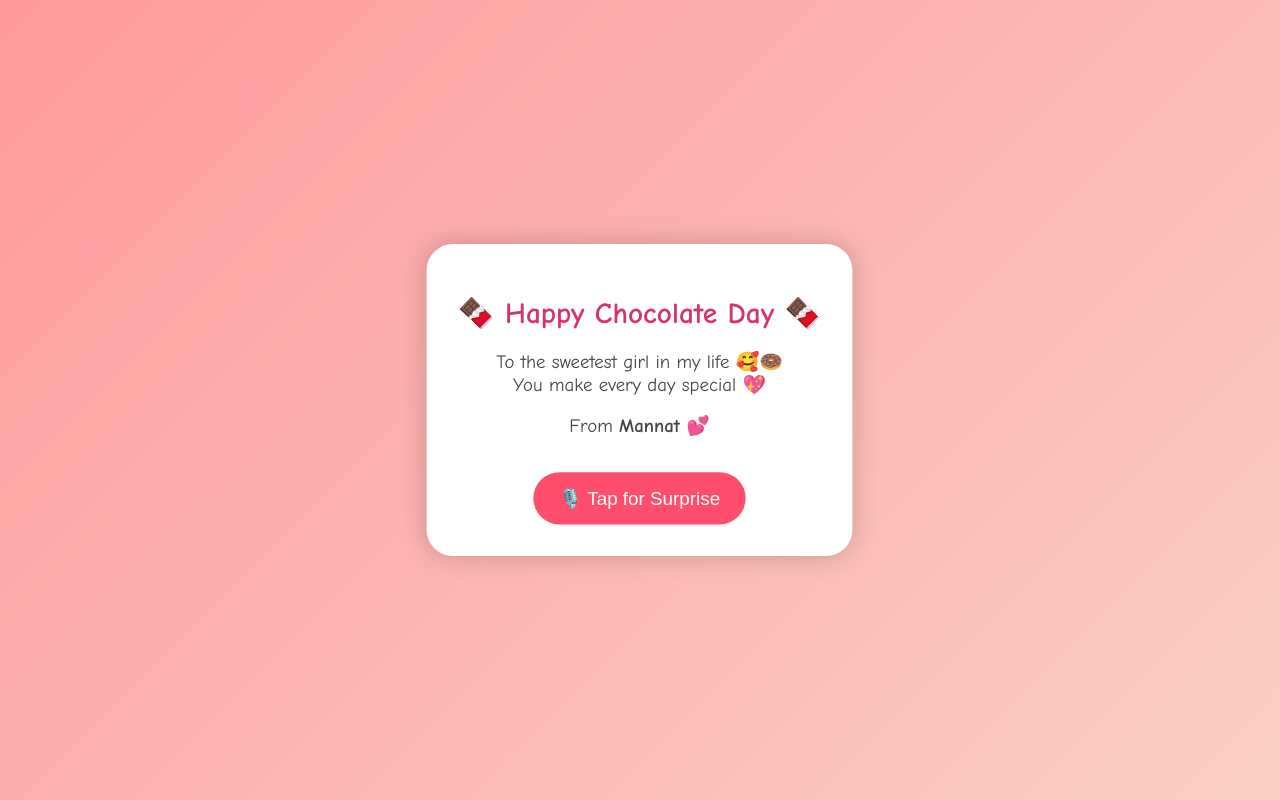
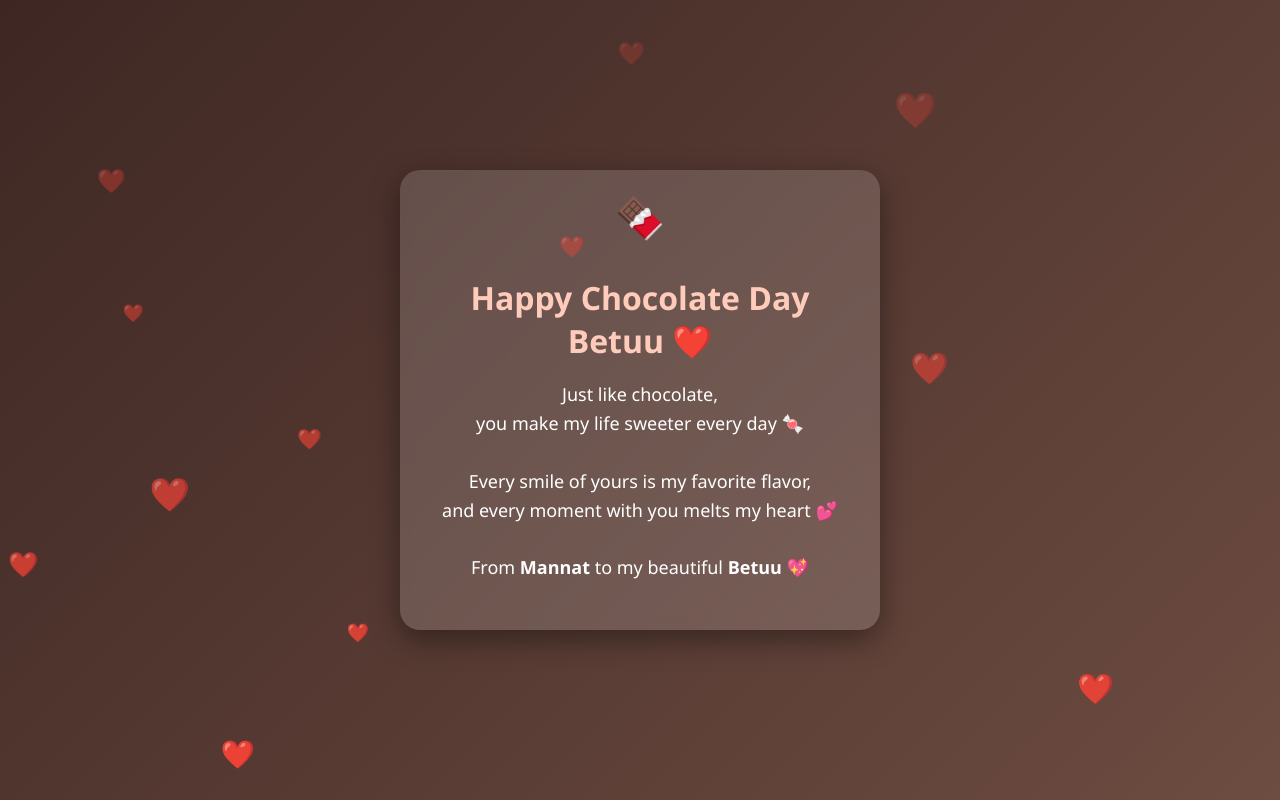
Before and after one commit to mannatkumar605-ux/choclate, a plain HTML site: page index.html in a window 1280 px wide. Drawn offline with Linux system fonts and the light colour scheme.

Commit message:
Update index.html for Chocolate Day celebration

```diff
--- a/index.html
+++ b/index.html
@@ -2,114 +2,98 @@
 <html lang="en">
 <head>
   <meta charset="UTF-8">
-  <title>Happy Chocolate Day ❤️</title>
+  <title>Happy Chocolate Day Betuu 🍫❤️</title>
 
   <style>
     body {
       margin: 0;
       height: 100vh;
-      background: linear-gradient(135deg, #ff9a9e, #fad0c4);
+      background: linear-gradient(135deg, #3e2723, #6d4c41);
       display: flex;
       justify-content: center;
       align-items: center;
-      font-family: 'Comic Sans MS', cursive;
+      font-family: 'Segoe UI', sans-serif;
+      overflow: hidden;
+      color: #fff;
       text-align: center;
     }
 
     .card {
-      background: white;
+      background: rgba(255, 255, 255, 0.15);
       padding: 30px;
-      border-radius: 25px;
-      box-shadow: 0 0 25px rgba(0,0,0,0.2);
+      border-radius: 20px;
+      width: 90%;
       max-width: 420px;
-      animation: pop 1.5s infinite alternate;
-    }
-
-    @keyframes pop {
-      from { transform: scale(1); }
-      to { transform: scale(1.05); }
+      box-shadow: 0 10px 30px rgba(0,0,0,0.4);
+      backdrop-filter: blur(6px);
     }
 
     h1 {
-      color: #d6336c;
-      font-size: 28px;
+      color: #ffccbc;
+      font-size: 32px;
+      margin-bottom: 10px;
     }
 
     p {
       font-size: 18px;
-      color: #444;
+      line-height: 1.6;
     }
 
-    button {
-      background: #ff4d6d;
-      color: white;
-      border: none;
-      padding: 14px 24px;
-      border-radius: 25px;
-      font-size: 18px;
-      cursor: pointer;
-      margin-top: 15px;
+    .choco {
+      font-size: 40px;
+      animation: bounce 1.5s infinite;
     }
 
-    button:hover {
-      background: #c9184a;
+    @keyframes bounce {
+      0%, 100% { transform: translateY(0); }
+      50% { transform: translateY(-12px); }
+    }
+
+    .heart {
+      position: absolute;
+      bottom: -20px;
+      font-size: 20px;
+      color: #ff8a80;
+      animation: floatUp 6s linear infinite;
+    }
+
+    @keyframes floatUp {
+      0% { transform: translateY(0); opacity: 1; }
+      100% { transform: translateY(-120vh); opacity: 0; }
     }
   </style>
 </head>
 
 <body>
+
   <div class="card">
-    <h1>🍫 Happy Chocolate Day 🍫</h1>
-
+    <div class="choco">🍫</div>
+    <h1>Happy Chocolate Day Betuu ❤️</h1>
     <p>
-      To the sweetest girl in my life 🥰🍩<br>
-      You make every day special 💖
+      Just like chocolate,<br>
+      you make my life sweeter every day 🍬<br><br>
+      Every smile of yours is my favorite flavor,<br>
+      and every moment with you melts my heart 💕<br><br>
+      From <b>Mannat</b> to my beautiful <b>Betuu</b> 💖
     </p>
-
-    <p>
-      From <b>Mannat</b> 💕
-    </p>
-
-    <button onclick="playFemaleVoice()">🎙️ Tap for Surprise</button>
   </div>
 
   <script>
-    function playFemaleVoice() {
-      window.speechSynthesis.cancel();
+    function createHeart() {
+      const heart = document.createElement("div");
+      heart.className = "heart";
+      heart.innerHTML = "❤️";
+      heart.style.left = Math.random() * 100 + "vw";
+      heart.style.fontSize = Math.random() * 20 + 15 + "px";
+      document.body.appendChild(heart);
 
-      const msg = new SpeechSynthesisUtterance(
-        "Happy Chocolate Day to my favorite person"
-      );
+      setTimeout(() => {
+        heart.remove();
+      }, 6000);
+    }
 
-      msg.lang = "en-US";
-      msg.pitch = 1.4;   // higher pitch = cute 💕
-      msg.rate = 0.9;
-      msg.volume = 1;
+    setInterval(createHeart, 400);
+  </script>
 
-      // Load voices properly
-      let voices = speechSynthesis.getVoices();
-
-      if (!voices.length) {
-        speechSynthesis.onvoiceschanged = () => {
-          voices = speechSynthesis.getVoices();
-        };
-      }
-
-      // Try to select female voice
-      for (let i = 0; i < voices.length; i++) {
-        const name = voices[i].name.toLowerCase();
-        if (
-          name.includes("female") ||
-          name.includes("woman") ||
-          name.includes("google")
-        ) {
-          msg.voice = voices[i];
-          break;
-        }
-      }
-
-      speechSynthesis.speak(msg);
-    }
-  </script>
 </body>
 </html>
```
